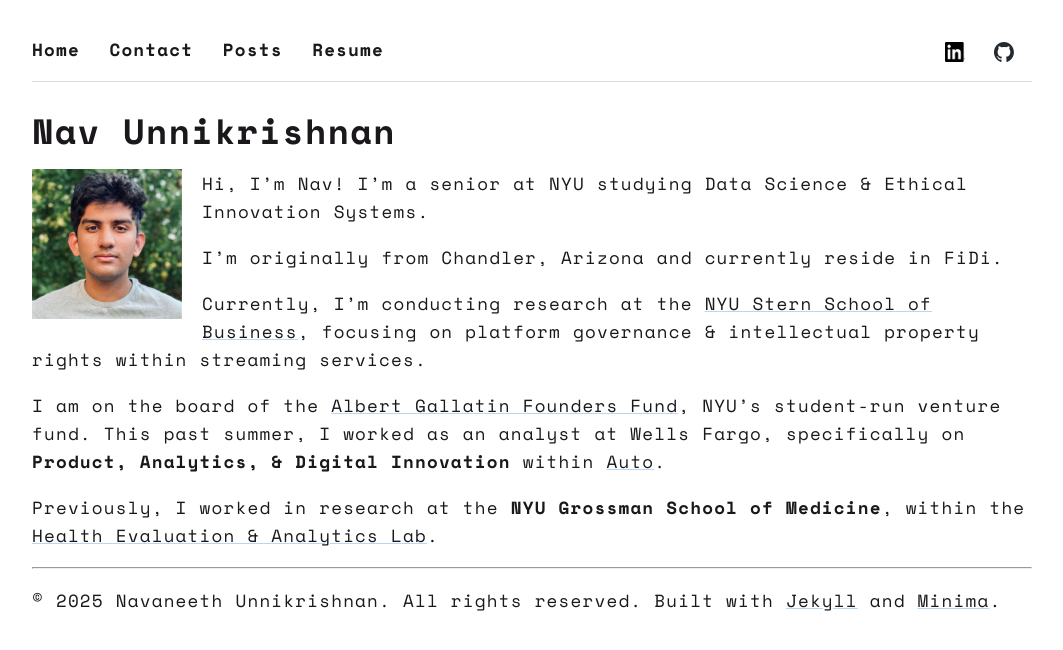
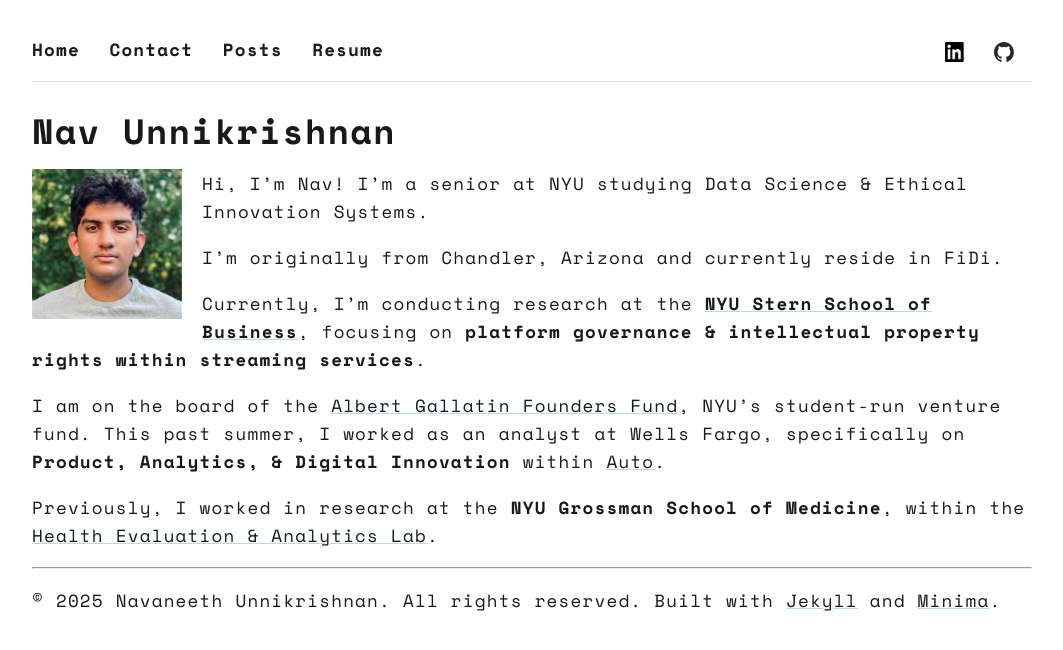
Before and after one commit to navunni/navunni.github.io, a Jekyll site: the page built from index.md, in a window 1280 px wide. Shown: the top 650 px of the page, without its empty margins (108-1171 px from the left). Built offline with Jekyll 4.4.1, drawn with Linux system fonts in a browser that asks for light colours.

Commit message:
bolded a few items

```diff
--- a/index.md
+++ b/index.md
@@ -11,7 +11,7 @@
 
 I'm originally from Chandler, Arizona and currently reside in FiDi.
 
-Currently, I'm conducting research at the [NYU Stern School of Business](https://www.stern.nyu.edu/experience-stern/about/departments-centers-initiatives/academic-departments/tops), focusing on platform governance & intellectual property rights within streaming services.
+Currently, I'm conducting research at the [**NYU Stern School of Business**](https://www.stern.nyu.edu/experience-stern/about/departments-centers-initiatives/academic-departments/tops), focusing on **platform governance & intellectual property rights within streaming services**.
 
 I am on the board of the [Albert Gallatin Founders Fund](https://forms.gallatin.nyu.edu/node/782), NYU's student-run venture fund. This past summer, I worked as an analyst at Wells Fargo, specifically on **Product, Analytics, & Digital Innovation** within [Auto](https://www.wellsfargo.com/auto-loans/).
 
```
